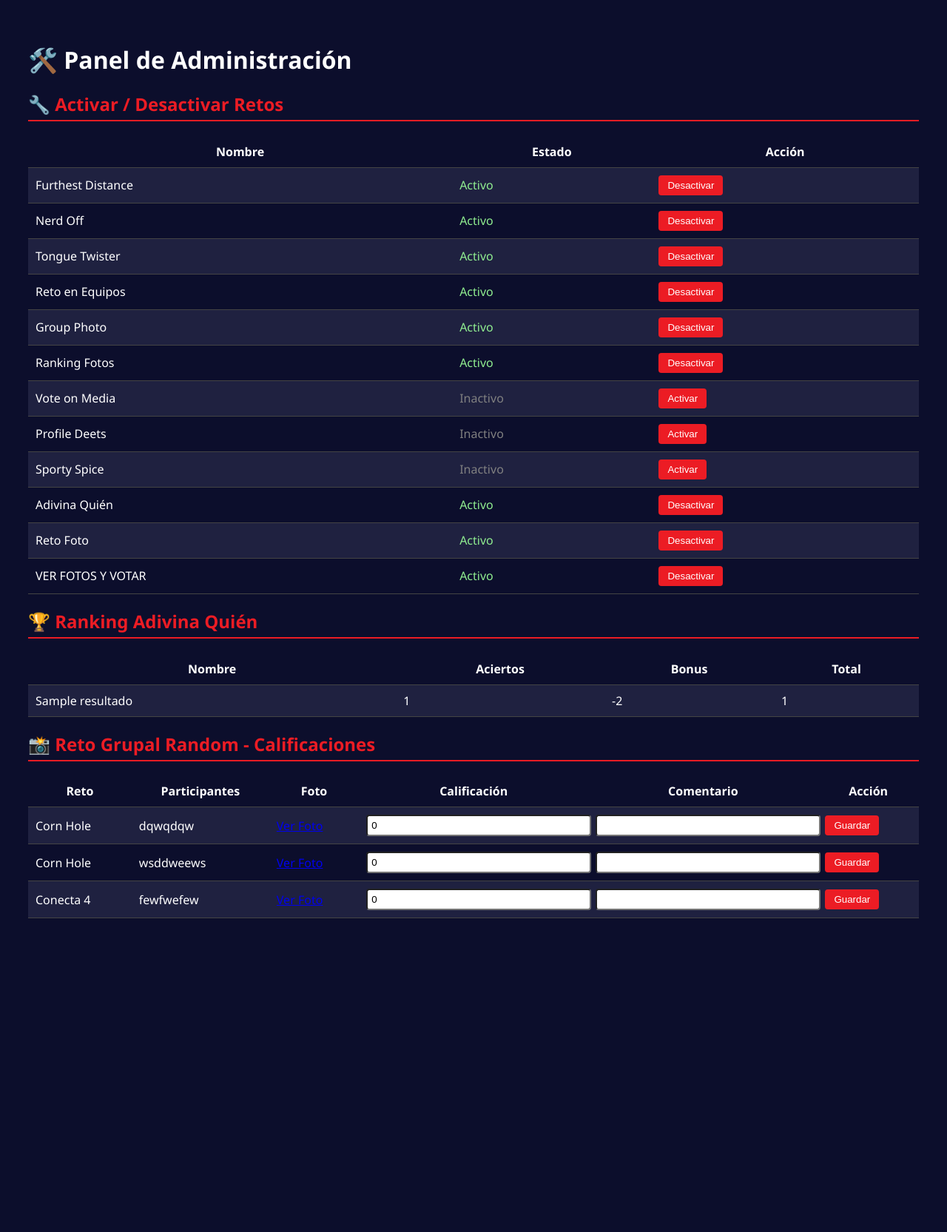
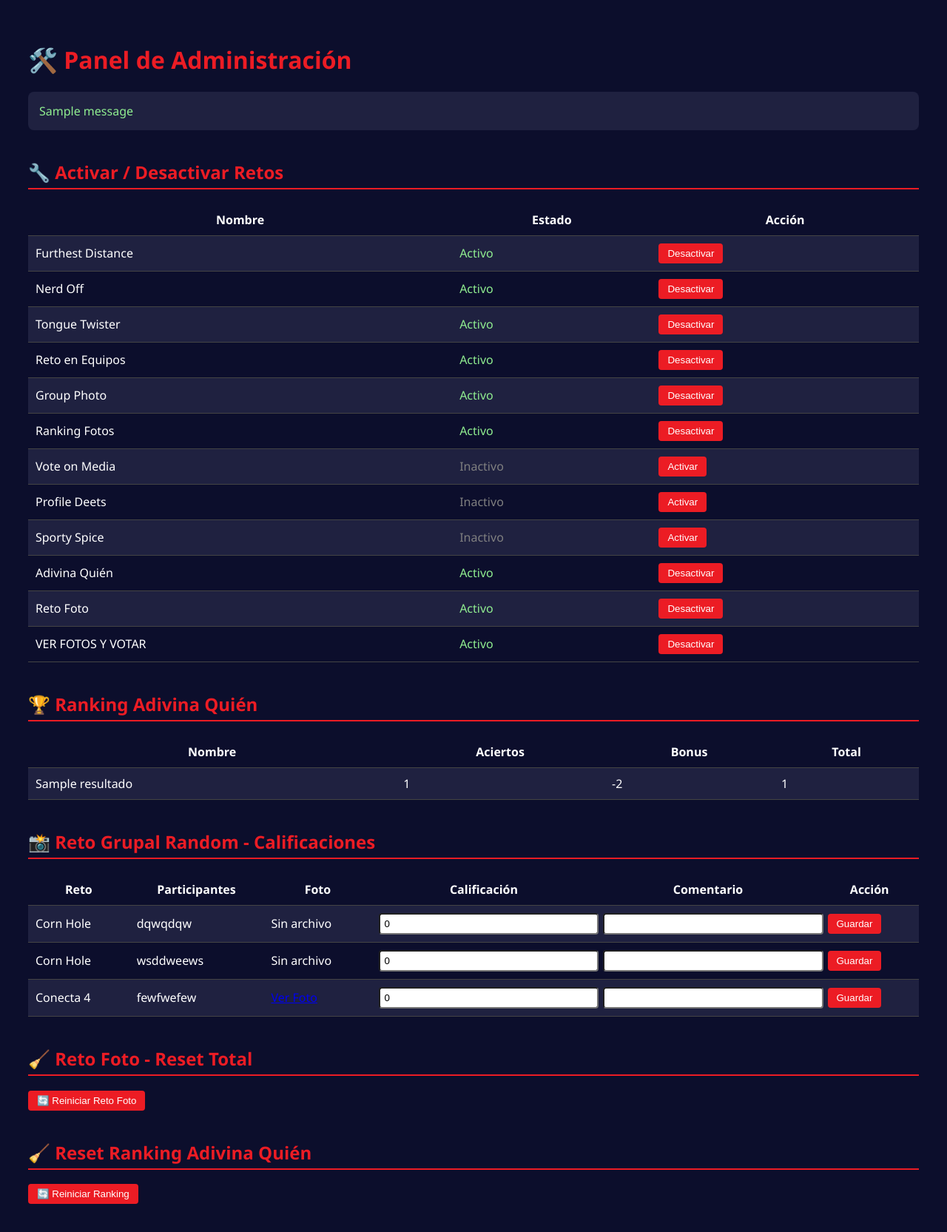
Before and after one commit to stephaneavril/networking, a Flask app: page /admin_panel in a window 1280 px wide. Shown: the whole page at 74% size. Before the commit the page ends 1241 px from the top, so only its background shows below. Run offline with Flask 3, Linux system fonts and the light colour scheme; data comes from the database, SQL or seed files in the repository; tables that the repository leaves empty hold one stand-in row (values such as "Sample post"); one stand-in notice (Sample message) is shown.

Commit message:
🚀 Actualización completa: mejoras en Reto Foto, Adivina Quién, panel admin, y validación de votos

```diff
--- a/app.py
+++ b/app.py
@@ -110,6 +110,15 @@ def ranking_adivina():
     conn.close()
     return render_template('ranking_adivina.html', resultados=resultados, mi_resultado=mi_resultado)
 
+@app.route('/reset_adivina_quien', methods=['POST'])
+def reset_adivina_quien():
+    conn = get_db_connection()
+    conn.execute("DELETE FROM adivina_resultados")
+    conn.commit()
+    conn.close()
+    flash("✅ Ranking de Adivina Quién reiniciado correctamente.")
+    return redirect('/admin_panel')
+
 # -------------------- SUBIR EVIDENCIA INDIVIDUAL --------------------
 @app.route('/subir_evidencia', methods=['POST'])
 def subir_evidencia():
@@ -213,32 +222,47 @@ def reto_foto():
 def ver_fotos_reto_foto():
     if 'correo' not in session:
         return redirect('/login')
+
     correo = session['correo']
     conn = get_db_connection()
-    if request.method == 'POST':
+
+    # Verifica si ya votó
+    votos_previos = conn.execute(
+        "SELECT COUNT(*) FROM votos_reto_foto WHERE correo_votante = ?", (correo,)
+    ).fetchone()[0]
+
+    if request.method == 'POST' and votos_previos == 0:
         total_puntos = sum(int(v) for v in request.form.values() if v.isdigit())
         if total_puntos > 3:
             conn.close()
-            return "❌ Solo puedes asignar hasta 3 puntos.", 400
+            return "❌ Solo puedes asignar hasta 3 puntos en total.", 400
+
         for key, val in request.form.items():
             if key.startswith("foto_") and val:
                 id_foto = int(key.split("_")[1])
                 puntos = int(val)
                 try:
-                    conn.execute("INSERT INTO votos_reto_foto (correo_votante, id_foto, puntos) VALUES (?, ?, ?)",
-                                 (correo, id_foto, puntos))
+                    conn.execute(
+                        "INSERT INTO votos_reto_foto (correo_votante, id_foto, puntos) VALUES (?, ?, ?)",
+                        (correo, id_foto, puntos)
+                    )
                 except sqlite3.IntegrityError:
                     continue
         conn.commit()
-        conn.close()
+        flash("✅ ¡Tus votos han sido registrados!")
         return redirect('/ver_fotos_reto_foto')
 
     fotos = conn.execute("SELECT * FROM reto_foto").fetchall()
     votos = conn.execute("SELECT * FROM votos_reto_foto WHERE correo_votante = ?", (correo,)).fetchall()
     votos_dict = {v['id_foto']: v['puntos'] for v in votos}
     conn.close()
-    return render_template("ver_fotos_reto_foto.html", fotos=fotos, votos=votos_dict)
 
+    return render_template(
+        "ver_fotos_reto_foto.html",
+        fotos=fotos,
+        votos=votos_dict,
+        ya_voto=(votos_previos > 0)
+    )
 @app.route('/votar_fotos', methods=['POST'])
 def votar_fotos():
     if 'correo' not in session:
@@ -274,6 +298,25 @@ def ranking_fotos():
     conn.close()
     return render_template("ranking_fotos.html", ranking=ranking)
 
+@app.route('/reset_reto_foto', methods=['POST'])
+def reset_reto_foto():
+    # 1. Borrar registros de la base de datos
+    conn = get_db_connection()
+    conn.execute("DELETE FROM votos_reto_foto")
+    conn.execute("DELETE FROM reto_foto")
+    conn.commit()
+    conn.close()
+
+    # 2. Borrar archivos de la carpeta
+    carpeta = 'static/fotos_reto_foto'
+    for archivo in os.listdir(carpeta):
+        ruta = os.path.join(carpeta, archivo)
+        if os.path.isfile(ruta):
+            os.remove(ruta)
+
+    flash("✅ Reto Foto reiniciado correctamente.")
+    return redirect('/admin_panel')
+
 # -------------------- RUN --------------------
 if __name__ == '__main__':
     os.makedirs(app.config['UPLOAD_FOLDER'], exist_ok=True)
--- a/templates/admin_panel.html
+++ b/templates/admin_panel.html
@@ -10,10 +10,13 @@
       color: white;
       padding: 30px;
     }
+    h1, h2 {
+      color: #ec1c24;
+    }
     h2 {
-      color: #ec1c24;
       border-bottom: 2px solid #ec1c24;
       padding-bottom: 5px;
+      margin-top: 40px;
     }
     table {
       width: 100%;
@@ -42,11 +45,24 @@
     }
     .activo { color: lightgreen; }
     .inactivo { color: gray; }
+    .seccion {
+      margin-top: 40px;
+    }
   </style>
 </head>
 <body>
 
   <h1>🛠️ Panel de Administración</h1>
+
+  {% with mensajes = get_flashed_messages() %}
+    {% if mensajes %}
+      <div style="background: #1f2140; padding: 15px; border-radius: 8px; margin-bottom: 20px;">
+        {% for msg in mensajes %}
+          <p style="color: lightgreen; margin: 0;">{{ msg }}</p>
+        {% endfor %}
+      </div>
+    {% endif %}
+  {% endwith %}
 
   <!-- Sección 1: Activar/desactivar retos -->
   <h2>🔧 Activar / Desactivar Retos</h2>
@@ -90,7 +106,13 @@
       <form method="POST" action="/calificar/{{ p.id }}">
         <td>{{ p.reto }}</td>
         <td>{{ p.nombres_participantes }}</td>
-      <td><a href="/evidencias_reto_grupal/{{ p.archivo }}" target="_blank">Ver Foto</a></td>
+        <td>
+          {% if p.archivo %}
+            <a href="/evidencias_reto_grupal/{{ p.archivo }}" target="_blank">Ver Foto</a>
+          {% else %}
+            Sin archivo
+          {% endif %}
+        </td>
         <td><input type="text" name="calificacion" value="{{ p.calificacion }}"></td>
         <td><input type="text" name="comentario" value="{{ p.comentario or '' }}"></td>
         <td><button type="submit">Guardar</button></td>
@@ -99,5 +121,17 @@
     {% endfor %}
   </table>
 
+  <!-- Sección 4: Botón reset reto foto -->
+  <h2>🧹 Reto Foto - Reset Total</h2>
+  <form method="POST" action="/reset_reto_foto" onsubmit="return confirm('¿Estás seguro de eliminar todas las fotos y votos del Reto Foto?');">
+    <button type="submit">🔄 Reiniciar Reto Foto</button>
+  </form>
+
+  <!-- Sección 5: Botón reset ranking Adivina Quién -->
+<h2>🧹 Reset Ranking Adivina Quién</h2>
+<form method="POST" action="/reset_adivina" onsubmit="return confirm('¿Estás seguro de eliminar todos los resultados del reto Adivina Quién?');">
+  <button type="submit">🔄 Reiniciar Ranking</button>
+</form>
+
 </body>
 </html>
```
Also changed, not shown: limpiar_duplicados_retosenbd.py (deleted, +0 -25 lines), templates/ver_fotos_reto_foto.html (+19 -4 lines). Lines whose indentation alone changed are shown as unchanged.
